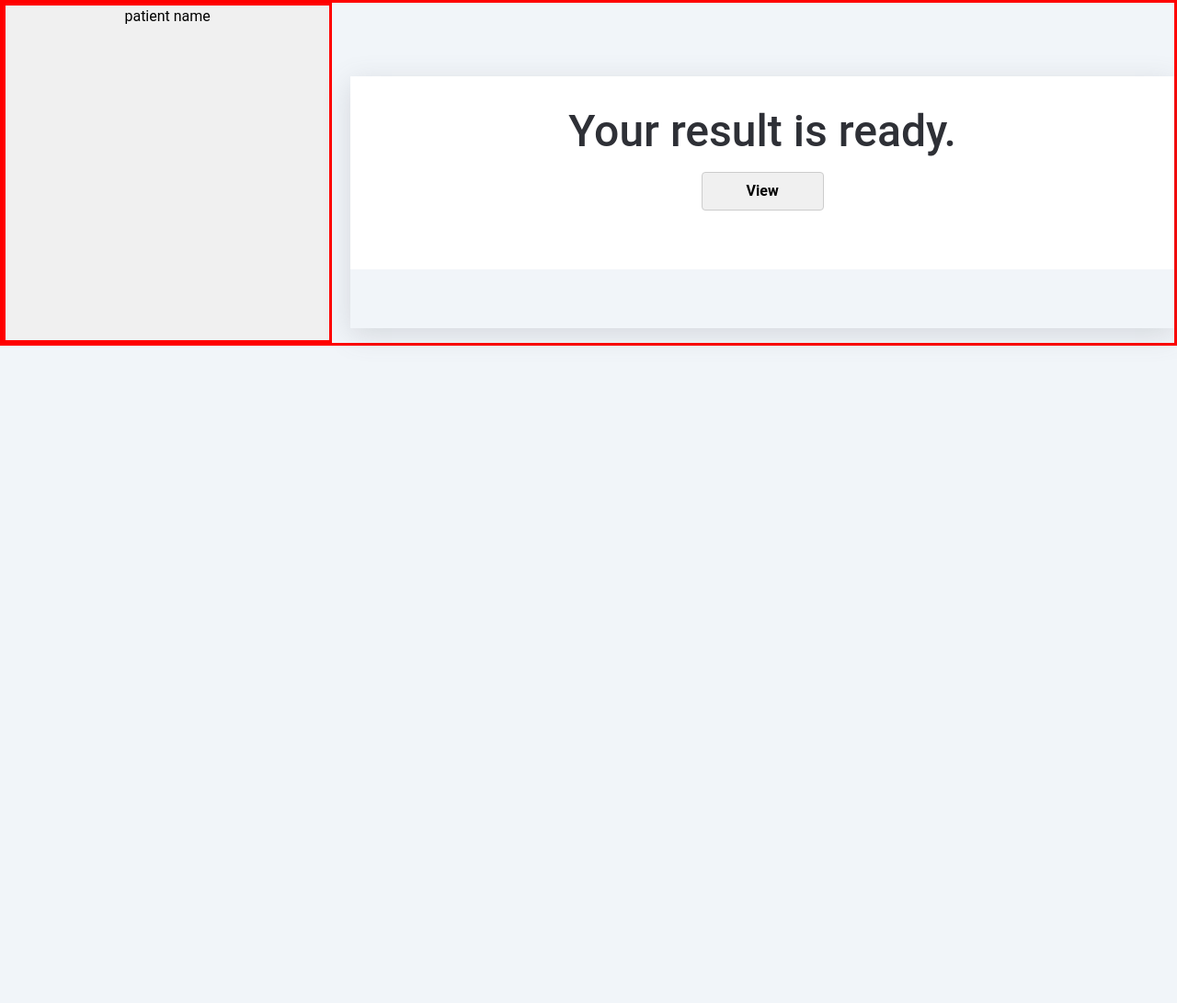
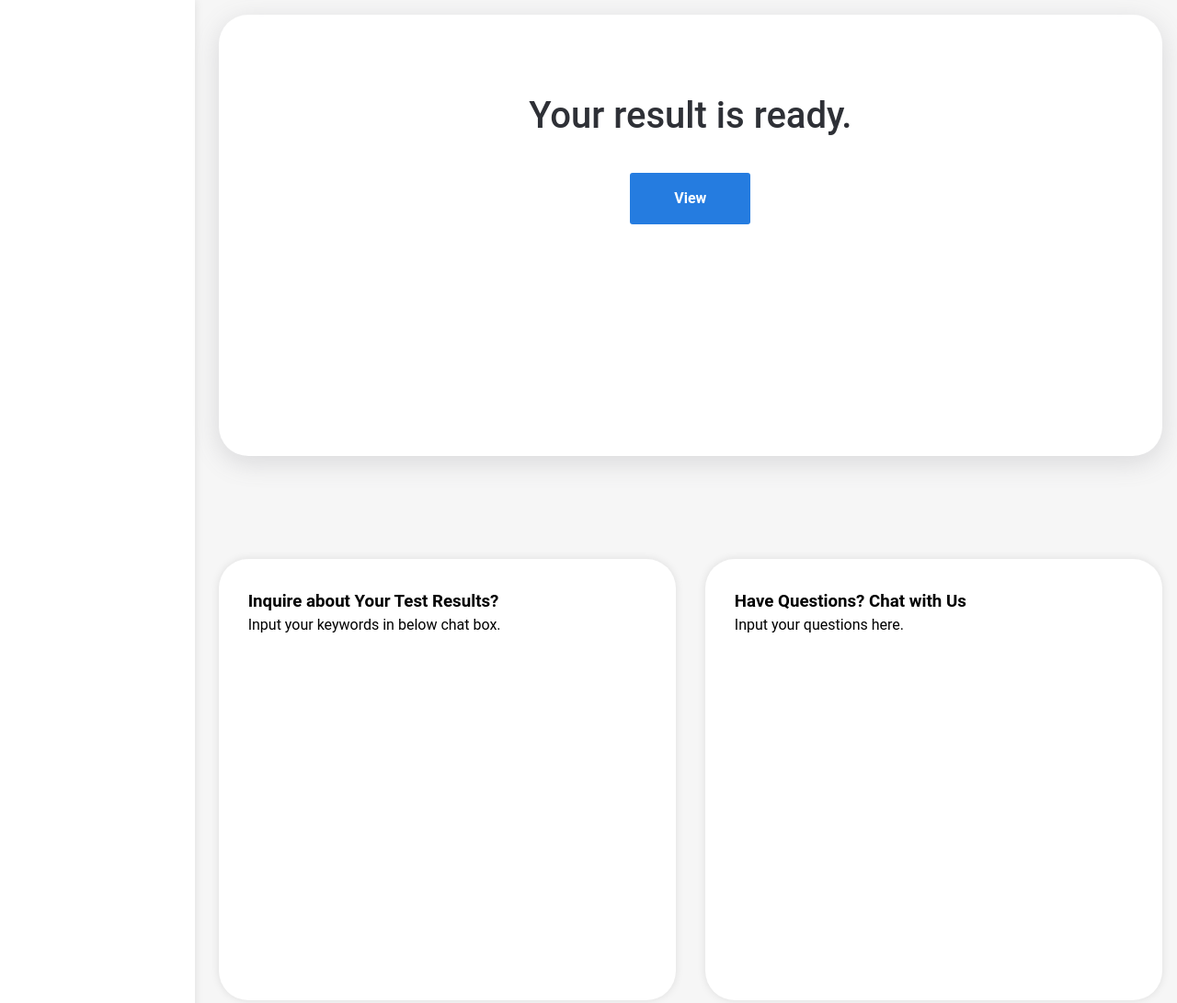
Before and after one commit to LizzieTse0617/demo, a plain HTML site: page dashboard.html in a window 1280 px wide. Shown: the top 1091 px of the page at 92% size. Before the commit the page ends 800 px from the top, so only its background shows below. Drawn offline with Linux system fonts and the light colour scheme; no server answers.

Commit message:
adding fake login, dashboard, and empty container

```diff
--- a/css/style.css
+++ b/css/style.css
@@ -1,13 +1,9 @@
 :root {
-  --color-darkgrey: #181b22;
-  --color-background: #f1f5f9;
+  --color-background: #f6f6f6;
   --color-middlegrey: #2e3036;
-  --color-lightgrey: #cecece;
   --color-white: #ffffff;
-  --color-highlight_red: #eb315a;
-  --color-highlight_orange: #e97000;
-  --color-light-purple: #c340ca;
-  --color-dark-purple: #953dad;
+  --color-blue: #257ce0;
+  --color-green: #0abca4;
 }
 
 html {
@@ -21,101 +17,191 @@ body {
   background-color: var(--color-background);
 }
 
+/* login-page */
+.login-container {
+  max-width: 500px;
+  margin: 150px auto;
+  background-color: var(--color-background);
+  padding: 20px;
+  border-radius: 5px;
+  box-shadow: 0 0 10px rgba(0, 0, 0, 0.1);
+}
+
+h2 {
+  text-align: center;
+  padding-bottom: 2rem;
+}
+
+form {
+  display: flex;
+  flex-direction: column;
+}
+
+input[type='text'],
+input[type='password'] {
+  margin-bottom: 10px;
+  padding: 10px;
+  border-radius: 3px;
+  border: 1px solid #ccc;
+}
+
+button {
+  padding: 10px;
+  background-color: var(--color-blue);
+  color: var(--color-white);
+  border: none;
+  border-radius: 3px;
+  cursor: pointer;
+}
+
+button:hover {
+  background-color: var(--color-darkblue);
+}
+/* login-page */
+
 header {
   color: var(--color-middlegrey);
-  font-size: 1.5rem;
+  font-size: 2.5rem;
   padding-top: 2rem;
-  padding-bottom: 2rem;
+
   font-weight: 500;
-  background-color: var(--color-white);
+
   text-align: center;
 }
 
 .container {
   background-color: var(--color-white);
-
   box-shadow: rgba(100, 100, 111, 0.2) 0px 7px 29px 0px;
-
-  margin: 1rem auto;
+  grid-area: box1;
 }
 
 .report-container,
 #report-container {
-  background-color: var(--color-background);
   align-items: center;
-  padding: 2rem;
+}
+
+.chatbox {
+  grid-area: box3;
+}
+
+.chatbox,
+.contact-prompt {
+  background-color: var(--color-white);
+  text-align: left;
+  padding: 1rem;
+  border-radius: 1rem;
+
+  box-shadow: 0 0 10px rgba(0, 0, 0, 0.1);
+  min-height: 30rem;
+  margin-bottom: 5rem;
+}
+
+.myText,
+#myText {
+  border: 3px solid yellow;
 }
 
 .statement,
 #statement {
-  color: 'red';
   font-size: 2rem;
-}
-.report,
-#report {
-  color: 'Red';
-}
-
-.message {
-  padding: 1rem;
 }
 
 #myButton {
   display: inline-block;
-  padding: 0.5rem 3rem;
+  padding: 1rem 3rem;
   font-size: 1rem;
   font-weight: bold;
   text-align: center;
   text-decoration: none;
-  background-color: #f0f0f0;
-  border: 1px solid #ccc;
-  border-radius: 4px;
+  background-color: var(--color-blue);
   cursor: pointer;
-  margin-bottom: 3rem;
+  margin: 2rem;
+  color: var(--color-white);
 }
 
 #myButton:hover {
-  background-color: #ccc;
+  background-color: var(--color-green);
 }
 
 #myButton:focus {
   outline: none;
+  background-color: var(--color-green);
+  border: 1px solid var(--color-green);
   box-shadow: 0 0 0 3px rgba(0, 0, 0, 0.3);
+}
+
+.left-panel {
+  background-color: white;
+  box-shadow: 0 0 10px rgba(0, 0, 0, 0.1);
+  padding: 2rem;
+  text-align: center;
+  padding-left: 1rem;
+}
+.contact-prompt {
+  grid-area: box2;
 }
 
 .grid-container {
   display: grid;
-
-  grid-template-columns: minmax(0, 1fr);
-  grid-gap: 20px;
-  border: 3px solid red;
+  grid-template-columns: 1fr;
+  grid-template-rows: 0.2fr 1fr;
+  grid-gap: 10px;
 }
 
-.left-panel {
-  background-color: #f0f0f0;
-  border: 3px solid red;
+.container {
+  background-color: var(--color-white);
+
+  width: 100%;
+  padding-top: 3rem;
+  padding-bottom: 10rem;
+  margin-bottom: 5rem;
 }
 
 /* desktop */
-@media only screen and (min-width: 45em) {
-  .header {
-    font-size: 3rem;
-    padding-top: 0.5rem;
-    padding-bottom: 0.5rem;
-    font-weight: 500;
-  }
+@media only screen and (min-width: 60em) {
   .container {
     background-color: var(--color-white);
     margin-left: auto;
     margin-right: auto;
-    margin-top: 5rem;
-    max-width: 1024px;
+    display: grid;
+    border-radius: 2rem;
+    width: 100%;
   }
+  .header {
+    font-size: 2.5rem;
+    font-weight: 500;
+  }
+
+  .left-panel {
+    padding-top: 5rem;
+    padding-bottom: 5rem;
+    max-width: 400px;
+    min-height: 100vh;
+
+    padding-left: 1rem;
+  }
+
+  .chatbox,
+  .contact-prompt {
+    padding: 2rem;
+    border-radius: 2rem;
+  }
+
   .grid-container {
-    grid-template-columns: 0.4fr 1fr;
+    grid-template-columns: 0.2fr 1fr;
+    grid-template-rows: 1fr;
   }
   .left-panel {
-    background-color: #f0f0f0;
     max-width: 400px;
   }
+
+  .right-panel {
+    display: grid;
+    grid-template-columns: 1fr 1fr;
+    grid-template-rows: 1fr 1fr;
+    grid-gap: 2rem;
+    grid-template-areas: 'box1 box1' 'box2 box3';
+    min-height: 80vh;
+    padding: 1rem;
+  }
 }
--- a/index.html
+++ b/dashboard.html
@@ -16,8 +16,11 @@
     <div class="grid-container">
       <div class="left-panel">
         <!-- Left panel content -->
-        <p id="p-name"></p>
-        patient name
+        <p id="patient-fname"></p>
+        <p id="patient-lname"></p>
+        <p id="patient-dob"></p>
+        <p id="patient-gender"></p>
+        <p id="patient-address"></p>
       </div>
 
       <div class="right-panel">
@@ -28,17 +31,27 @@
           <section class="message" id="message">
             <header class="header">Your result is ready.</header>
             <button id="myButton">View</button>
-            <p id="myText" style="display: none"></p>
+
+            <!-- report -->
+            <div id="report">
+              <p id="myText" style="display: none"></p>
+              <div class="report-container" id="report-container">
+                <p id="report" style="display: none"></p>
+              </div>
+            </div>
           </section>
+        </div>
 
-          <!-- report -->
-          <section class="report-container" id="report-container">
-            <p id="report" style="display: none"></p>
-          </section>
+        <!-- prompt -->
 
-          <!-- report -->
-
-          <div class="contact-prompt"></div>
+        <div class="contact-prompt">
+          <h3>Inquire about Your Test Results?</h3>
+          Input your keywords in below chat box.
+        </div>
+        <!-- chatbox -->
+        <div class="chatbox">
+          <h3>Have Questions? Chat with Us</h3>
+          Input your questions here.
         </div>
       </div>
     </div>
--- a/js/main.js
+++ b/js/main.js
@@ -1,14 +1,10 @@
 const APP = {
   ApiKey: '1c4594ccfd9edff47e21eec5c33678e6',
 
-  init: function () {
+  init() {
     const button = document.getElementById('myButton');
-    const text = document.getElementById('myText');
 
-    button.addEventListener('click', () => {
-      text.style.display = 'block';
     APP.fetchData();
-    });
 
     // Score number + 'you are doing fine'
     let statement = document.createElement('p');
@@ -19,14 +15,30 @@ const APP = {
   fetchData() {
     // Fetching URL
     fetch('https://jsonplaceholder.typicode.com/todos/1')
-      .then((response) => response.json())
+      .then((res) => {
+        return res.json();
+      })
       .then((data) => {
+        APP.patientInfo(data);
+        document.getElementById('myButton').addEventListener('click', () => {
+          APP.reportInfo(data);
+        });
+      })
+      .catch((error) => {
+        console.log(error);
+      });
+  },
+
+  patientInfo(data) {
+    document.getElementById('patient-fname').textContent = data.title;
+  },
+
+  reportInfo(data) {
     const statement = document.getElementById('statement');
 
     // Update the statement once data is fetched
     if (data.userId < 3) {
-          statement.textContent =
-            'Score:' + data.userId + '. You are doing fine';
+      statement.textContent = 'Score:' + data.userId + '. You are doing fine';
       statement.style.color = 'green';
     } else {
       statement.textContent = 'Score:' + data.userId;
@@ -36,12 +48,7 @@ const APP = {
     //test report (text)
     document.getElementById('report-container').textContent =
       JSON.stringify(data);
-        document.getElementById('report-container').style.backgroundColor =
-          'white';
-      })
-      .catch((error) => {
-        console.error;
-      });
+    document.getElementById('report-container').style.backgroundColor = 'white';
   },
 };
 
--- a/js/utils.js
+++ b/js/utils.js
@@ -7,4 +7,5 @@ class NetworkError extends Error {
     this.text = response.statusText;
   }
 }
+
 export { NetworkError };
```
Also changed, not shown: main.html (added, +40 -0 lines). Lines whose indentation alone changed are shown as unchanged.
